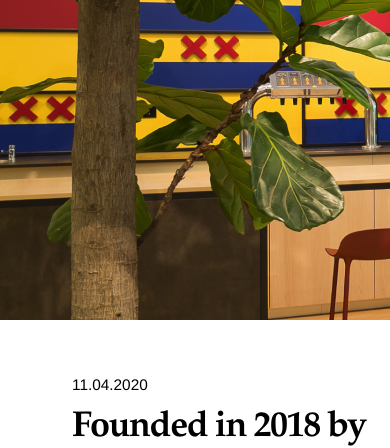
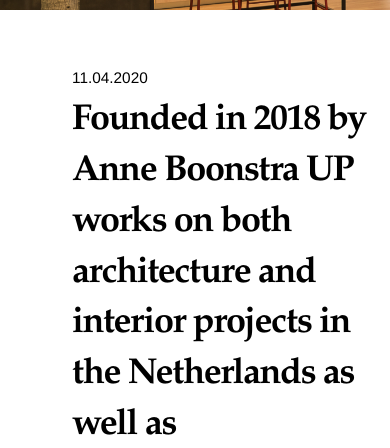
Before and after one commit to webmigi/up-app, a Nuxt app: page /Item_News in a window 390 px wide. Shown: the part 410-858 px from the top of the page. Built offline with nearby package versions, Linux system fonts and the light colour scheme.

Commit message:
news all size finish

```diff
--- a/pages/Item_News.vue
+++ b/pages/Item_News.vue
@@ -128,7 +128,78 @@
       align-self: center;
       width: 195px;
       height: 50px;
-      margin: 157px var(--main-mini-margin) 0 var(--main-big-margin);
+      margin-top: 157px;
+    }
+  }
+
+  @media screen and (max-width: 1024px){
+    .item-news{
+      .title-img-wrap{
+        height: 520px;
+      }
+      .content{
+
+        .date-text {
+          margin-top: 60px;
+        }
+
+        .item-project-title-text {
+          margin-bottom: 64px;
+        }
+        .news-img-wrap {
+          height: 440px;
+          margin: 117px 0 100px 0;
+        }
+      }
+      .paginator-wrap{
+        margin-top: 160px;
+      }
+    }
+  }
+  @media screen and (max-width: 768px){
+    .item-news{
+      .title-img-wrap{
+        height: 546px;
+      }
+      .content{
+
+        .date-text {
+          margin-top: 40px;
+        }
+
+        .item-project-title-text {
+          margin-bottom: 43px;
+        }
+        .news-img-wrap {
+          margin: 41px 0 41px 0;
+        }
+      }
+      .paginator-wrap{
+        margin-top: 90px;
+      }
+    }
+  }
+  @media screen and (max-width: 414px){
+    .item-news{
+      .title-img-wrap{
+        height: 420px;
+      }
+      .content{
+
+        .date-text {
+          margin-top: 60px;
+        }
+
+        .item-project-title-text {
+          margin-bottom: 33px;
+        }
+        .news-img-wrap {
+          margin: 30px 0 30px 0;
+        }
+      }
+      .paginator-wrap{
+        margin-top: 100px;
+      }
     }
   }
 
```
